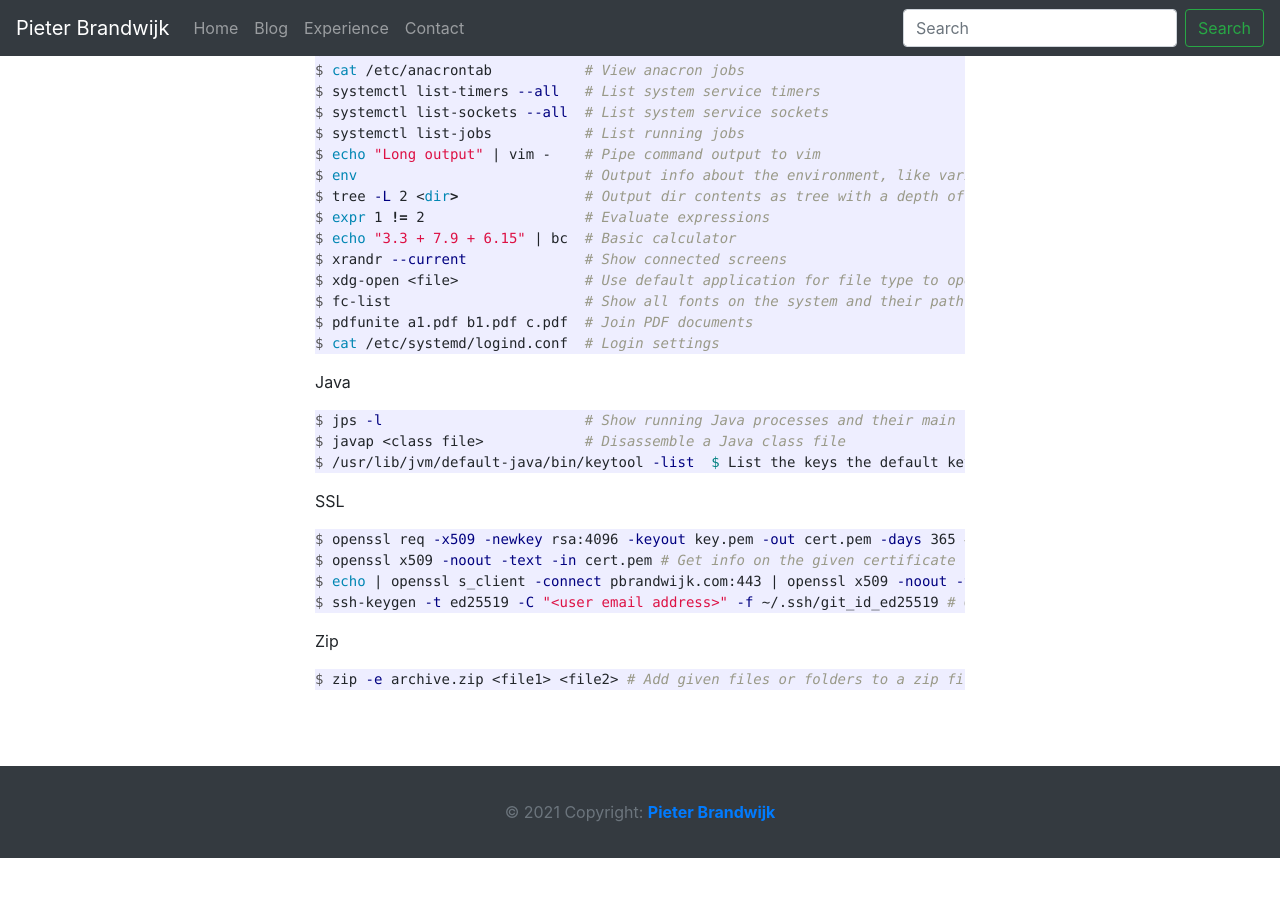
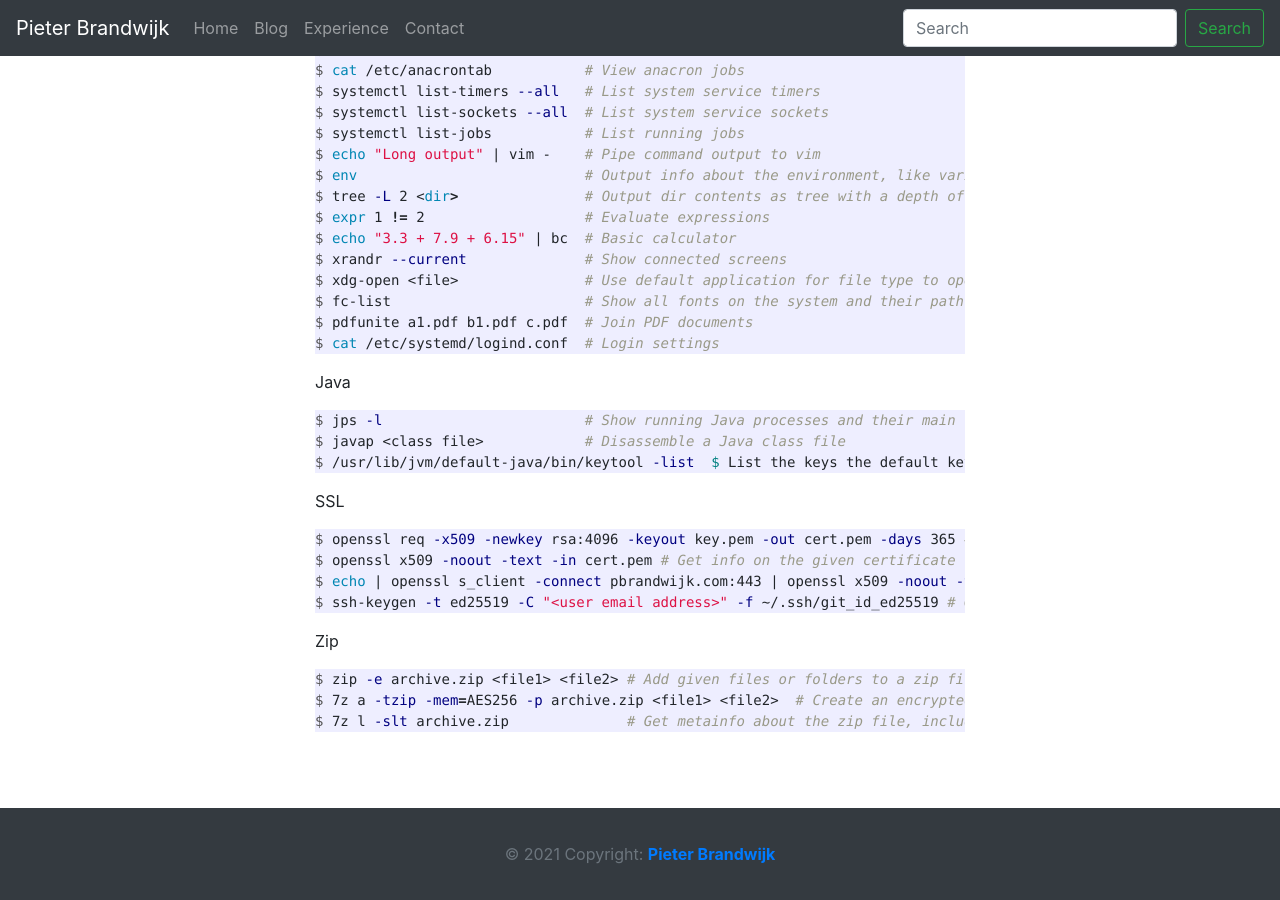
Before and after one commit to pbrandwijk/pbrandwijk.github.io, a Jekyll site: the page built from _posts/2020-07-10-linux-shell-cheat-sheet.md, in a window 1280 px wide and 900 px high, scrolled down 1693 px. Built offline with Jekyll 4.4.1, drawn with Linux system fonts in a browser that asks for light colours; nearby versions of some CDN libraries; comment, search, counter and statistics services are not loaded; before the commit the page ends 2551 px from its top, so only the background shows below that.

Commit message:
Add secure zip encryption commands

````diff
--- a/_posts/2020-07-10-linux-shell-cheat-sheet.md
+++ b/_posts/2020-07-10-linux-shell-cheat-sheet.md
@@ -122,5 +122,7 @@ $ ssh-keygen -t ed25519 -C "<user email address>" -f ~/.ssh/git_id_ed25519 # Gen
 
 Zip
 ```console
-$ zip -e archive.zip <file1> <file2> # Add given files or folders to a zip file and prompt user for a password
+$ zip -e archive.zip <file1> <file2> # Add given files or folders to a zip file and prompt user for a password (insecure)
+$ 7z a -tzip -mem=AES256 -p archive.zip <file1> <file2>  # Create an encrypted zip file with AES-256 encryption
+$ 7z l -slt archive.zip              # Get metainfo about the zip file, including the encryption type
 ```
````
